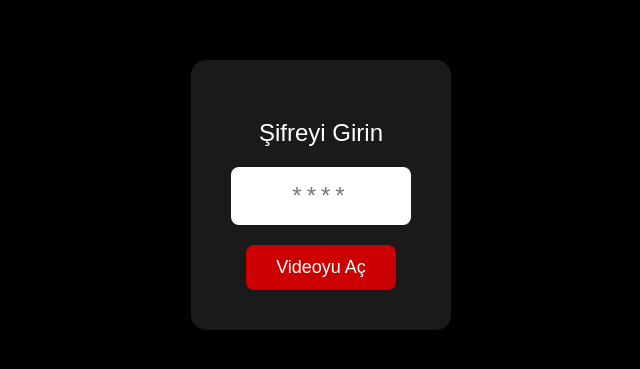
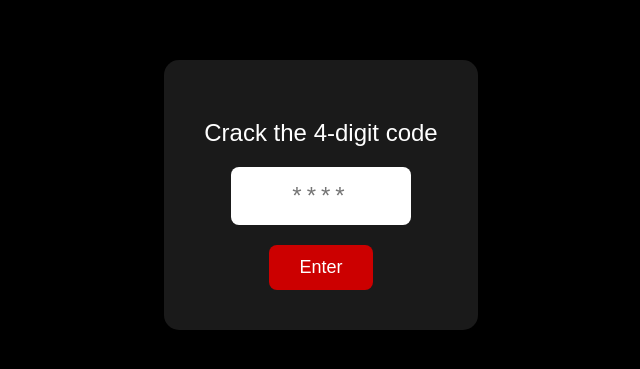
Before and after one commit to mysterygamelondon/video, a plain HTML site: page index.html in a window 1280 px wide. Shown: the part 205-574 px from the top of the page, without its empty margins (319-959 px from the left). Drawn offline with Linux system fonts and the light colour scheme.

Commit message:
Update index.html

```diff
--- a/index.html
+++ b/index.html
@@ -94,11 +94,11 @@
 <body>
 
     <div id="login-container">
-        <h2>Şifreyi Girin</h2>
+        <h2>Crack the 4-digit code</h2>
         <input type="number" id="passInput" placeholder="****" maxlength="4" oninput="if(this.value.length > 4) this.value = this.value.slice(0, 4);">
         <br>
-        <button onclick="checkPassword()">Videoyu Aç</button>
-        <p id="error-msg">Hatalı Şifre!</p>
+        <button onclick="checkPassword()">Enter</button>
+        <p id="error-msg">Incorrect Password!</p>
     </div>
 
     <div id="video-container">
```
